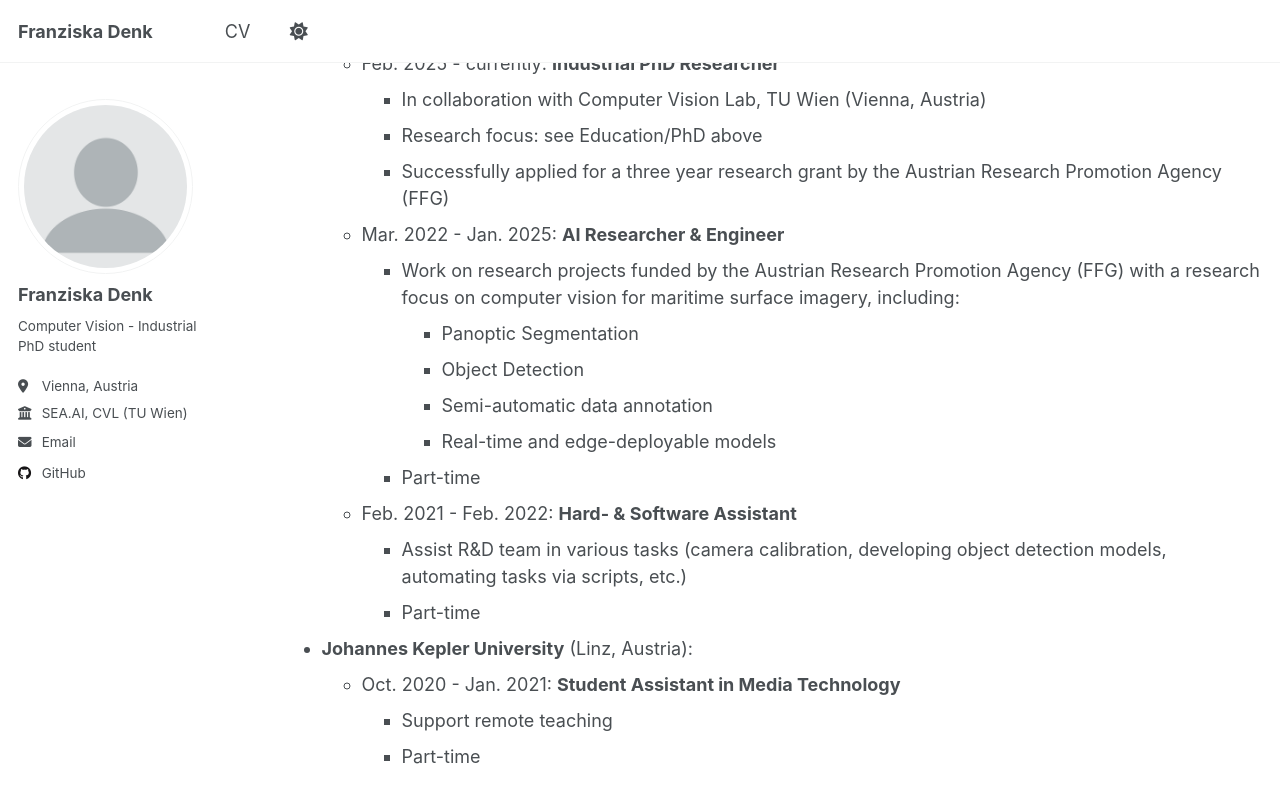
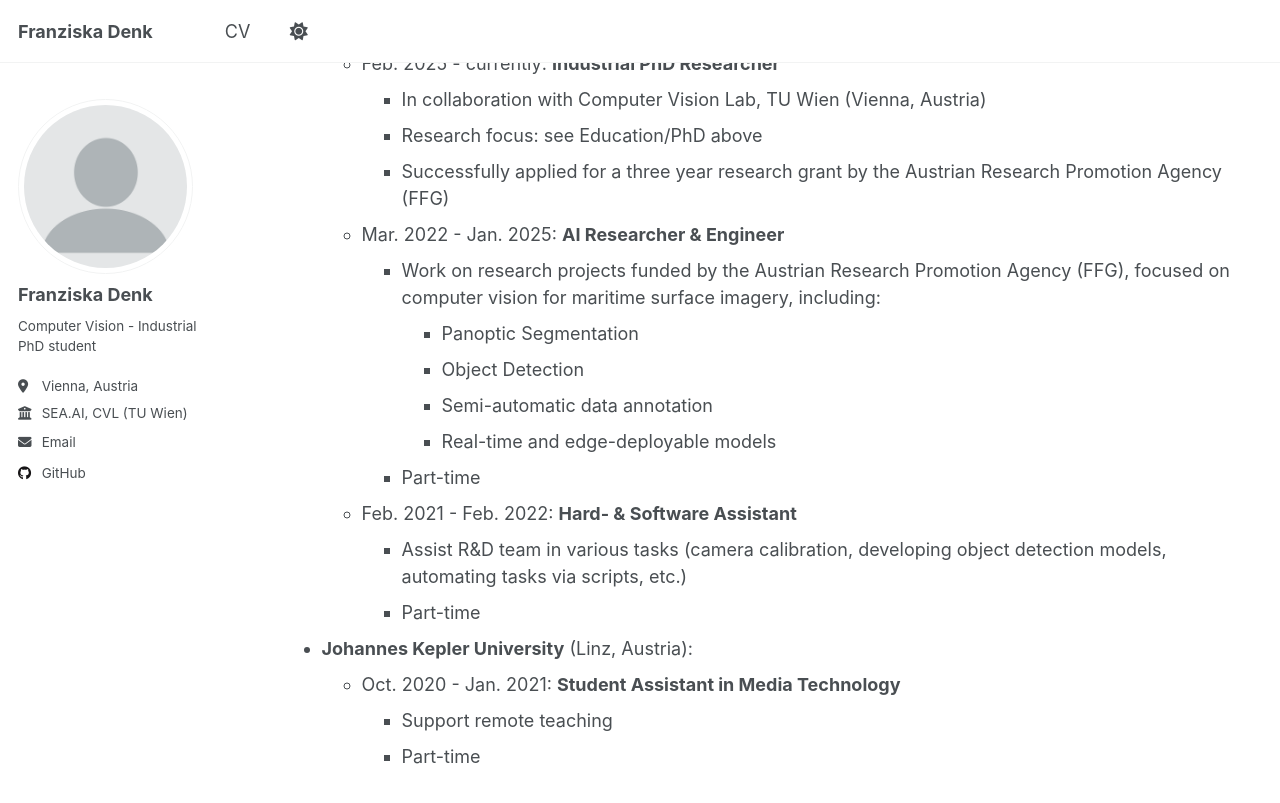
Before and after one commit to franziska-denk/franziska-denk.github.io, a Jekyll site: the page built from _pages/cv.md, in a window 1280 px wide and 900 px high, scrolled down 690 px. Shown: the top 803 px of the window. Built offline with Jekyll 4.4.1, drawn with Linux system fonts in a browser that asks for light colours; a script that is not in the unit is left out.

Commit message:
add changes

```diff
--- a/_pages/cv.md
+++ b/_pages/cv.md
@@ -35,7 +35,7 @@ redirect_from:
     * Successfully applied for a three year research grant by the Austrian Research Promotion Agency (FFG)
 
   * Mar. 2022 - Jan. 2025: **AI Researcher & Engineer**
-    * Work on research projects funded by the Austrian Research Promotion Agency (FFG) with a research focus on computer vision for maritime surface imagery, including:
+    * Work on research projects funded by the Austrian Research Promotion Agency (FFG), focused on computer vision for maritime surface imagery, including:
       * Panoptic Segmentation
       * Object Detection
       * Semi-automatic data annotation
```
